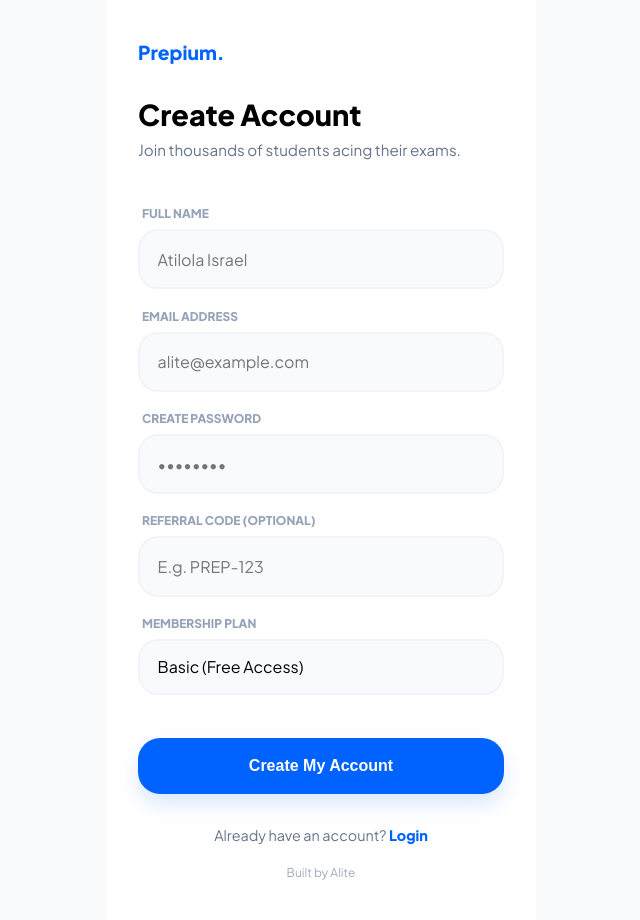
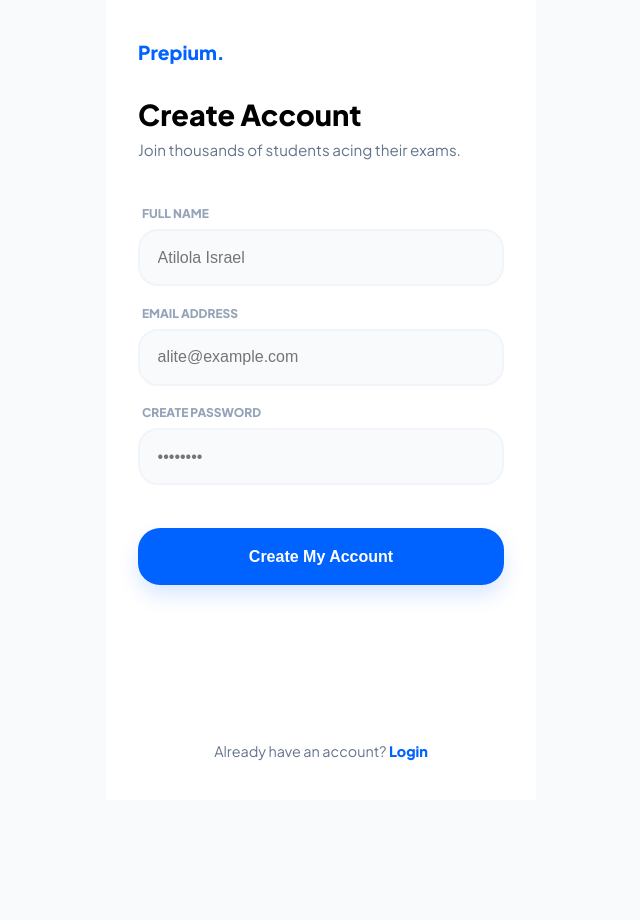
Before and after one commit to Alitedigitals2007/prepium, a Node server app: page /signup in a window 1280 px wide. Shown: the whole page, without its empty margins (319-959 px from the left). After the commit the page ends 761 px from the top, so only its background shows below. Run offline with Node 20, Linux system fonts and the light colour scheme.

Commit message:
Update signup.ejs

```diff
--- a/views/signup.ejs
+++ b/views/signup.ejs
@@ -28,7 +28,7 @@
         .form-group { margin-bottom: 1.2rem; }
 
         label { display: block; font-size: 0.75rem; font-weight: 800; margin-bottom: 8px; color: #94a3b8; text-transform: uppercase; padding-left: 4px; }
-        input, select {
+        input {
             width: 100%;
             padding: 1.1rem;
             border-radius: 20px;
@@ -37,12 +37,8 @@
             font-size: 1rem;
             outline: none;
             transition: 0.3s;
-            font-family: inherit;
         }
-        input:focus, select:focus { border-color: var(--brand); background: white; box-shadow: 0 0 0 4px rgba(0,98,255,0.08); }
-
-        /* Custom styling for the dropdown */
-        select { appearance: none; cursor: pointer; }
+        input:focus { border-color: var(--brand); background: white; box-shadow: 0 0 0 4px rgba(0,98,255,0.08); }
 
         .btn-primary {
             background: var(--brand);
@@ -60,18 +56,6 @@
 
         .footer { text-align: center; margin-top: auto; padding-top: 2rem; font-size: 0.9rem; color: #64748b; }
         .footer a { color: var(--brand); text-decoration: none; font-weight: 700; }
-
-        .referral-tag {
-            background: #e0e7ff;
-            color: #4338ca;
-            padding: 10px 15px;
-            border-radius: 12px;
-            font-size: 0.85rem;
-            margin-bottom: 1.5rem;
-            display: flex;
-            align-items: center;
-            gap: 8px;
-        }
     </style>
 </head>
 <body>
@@ -89,39 +73,19 @@
                 <label>Full Name</label>
                 <input type="text" name="fullname" placeholder="Atilola Israel" required>
             </div>
-
             <div class="form-group">
                 <label>Email Address</label>
                 <input type="email" name="email" placeholder="alite@example.com" required>
             </div>
-
             <div class="form-group">
                 <label>Create Password</label>
                 <input type="password" name="password" placeholder="••••••••" required>
             </div>
-
-            <!-- New: Ambassador Referral Code -->
-            <div class="form-group">
-                <label>Referral Code (Optional)</label>
-                <input type="text" name="referred_by" placeholder="E.g. PREP-123">
-            </div>
-
-            <!-- New: Premium Selection for Payout Logic -->
-            <div class="form-group">
-                <label>Membership Plan</label>
-                <select name="is_premium">
-                    <option value="false">Basic (Free Access)</option>
-                    <option value="true">Premium (All Features - ₦1,500/mo)</option>
-                </select>
-            </div>
-
             <button type="submit" class="btn-primary">Create My Account</button>
         </form>
 
         <div class="footer">
             Already have an account? <a href="/login">Login</a>
-            <br><br>
-            <small style="opacity: 0.6;">Built by Alite</small>
         </div>
     </div>
 
```
